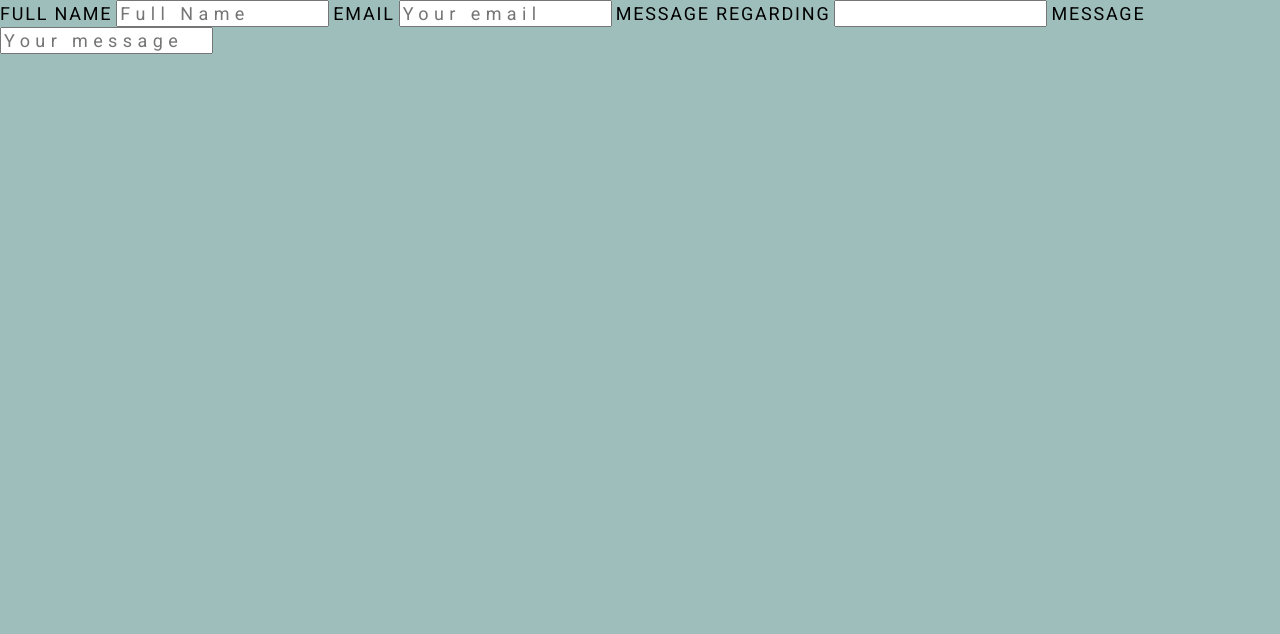
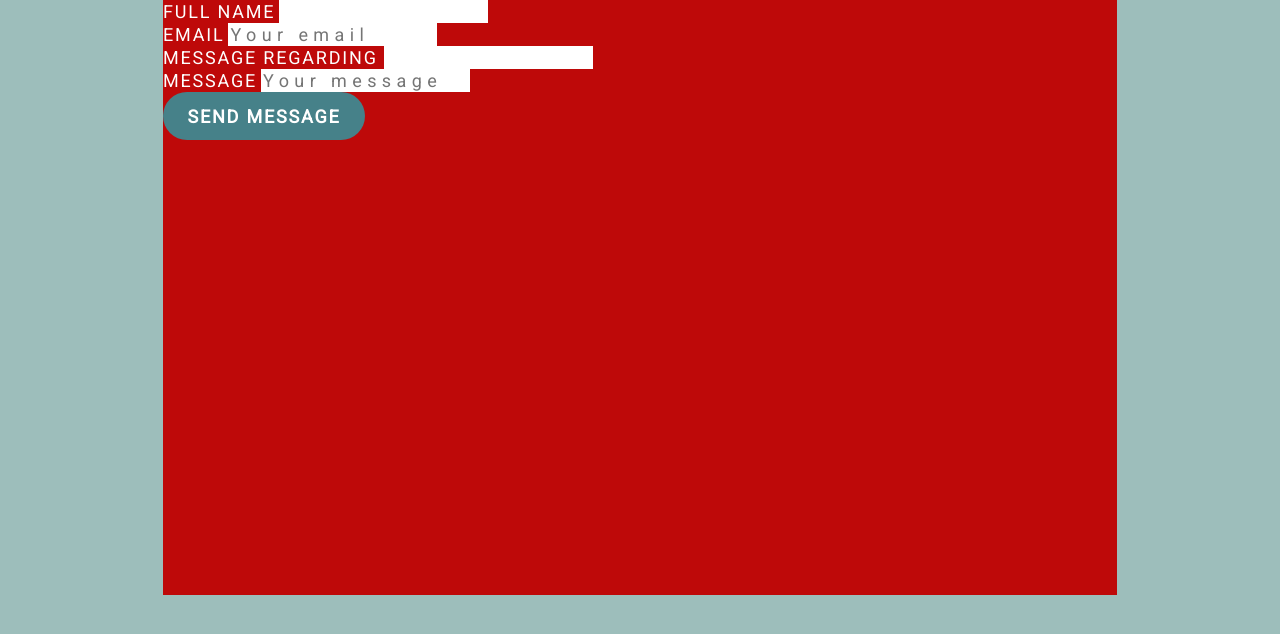
Before and after one commit to tanyapeterson/duck-form-project, a plain HTML site: page index.html in a window 1280 px wide. Drawn offline with Linux system fonts and the light colour scheme.

Commit message:
added css to classes

```diff
--- a/index.html
+++ b/index.html
@@ -14,25 +14,30 @@
 </head>
 
 <body>
+    <div class="form-background">
         <form action="">
+            <div class="text">
                 <label for="name" class="label">FULL NAME</label>
-        <input type="name" class="input-info" placeholder="Full Name ">
+                <input type="name" class="input-info" placeholder="">
+            </div>
+            <div class="text">
                 <label for="email" class="label">EMAIL</label>
                 <input type="email" class="input-info" placeholder="Your email">
-        <label for="message" class="label">MESSAGE REGARDING</label>
+            </div>
+            <div class="text">
+                <label for="message" class="label">MESSAGE REGARDING
+                </label>
                 <input type="message" class="input-info" placeholder="">
+            </div>
+            <div>
                 <label for="message" class="label">MESSAGE</label>
                 <input type="message" class="input-info" placeholder="Your message">
-
-
-
-
-
-
-
+            </div>
+            <div>
+                <button class="send-btn">Send Message</button>
+            </div>
         </form>
-
-
+    </div>
 </body>
 
 </html>
--- a/styles/styles.css
+++ b/styles/styles.css
@@ -4,7 +4,21 @@ body {
     box-sizing: border-box;
     background-color: #9DBEBB;
     font-family: 'Roboto', sans-serif;
+    display: flex;
+    justify-content: center;
+    align-content: center;
+    flex-wrap: wrap;
 }
+
+
+.form-background {
+    background-color: #BE0909;
+    max-width: 954px;
+    width: 100%;
+    height: 595px;
+    position: absolute;
+}
+
 
 
 .label {
@@ -16,6 +30,7 @@ body {
     /* identical to box height */
     letter-spacing: 0.1em;
     text-transform: uppercase;
+    color: #FEFFFF;
 }
 
 
@@ -28,4 +43,24 @@ body {
     /* identical to box height */
     letter-spacing: 0.3em;
     color: #FDFFFF;
+    border: #9DBEBB 1px;
 }
+
+
+.send-btn {
+    background: #468189;
+    border-radius: 40px;
+    width: 202px;
+    height: 48px;
+    border: none;
+    font-family: 'Roboto';
+    font-style: normal;
+    font-weight: 700;
+    font-size: 18px;
+    line-height: 21px;
+    /* identical to box height */
+    text-align: center;
+    letter-spacing: 0.1em;
+    text-transform: uppercase;
+    color: #FFFFFF;
+}
```
Lines whose indentation alone changed are shown as unchanged.
